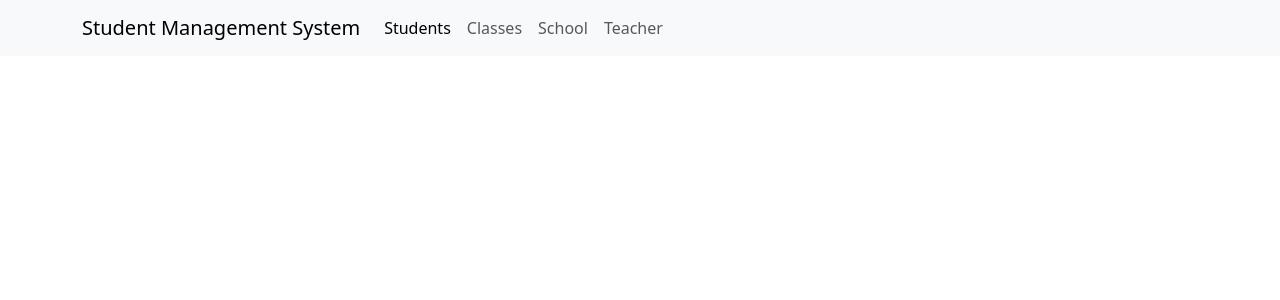
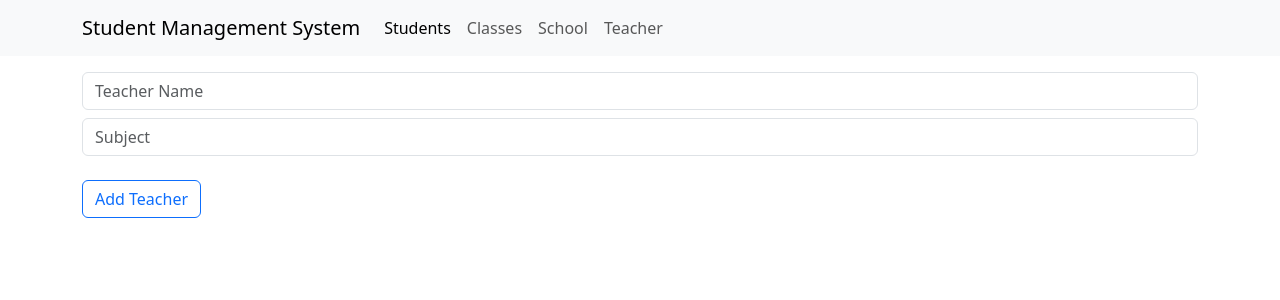
Before and after one commit to Sourabhpande532/edu-system, a React (Create React App) app in the folder client/: page /teacher-form in a window 1280 px wide. Shown: the top 300 px of the page. Built offline with nearby package versions, Linux system fonts and the light colour scheme.

Commit message:
Feature-added: form + delete

```diff
--- a/client/src/App.js
+++ b/client/src/App.js
@@ -9,6 +9,7 @@ import { StudentDetails } from "./components/student-details/StudentDetails";
 import { ClassView } from "./components/class-view/ClassView";
 import { SchoolView } from "./components/school-view/SchoolView";
 import TeacherView from "./features/teacher/TeacherView";
+import TeacherForm from "./components/teacher-form/TeacherForm";
 
 function App() {
   return (
@@ -22,7 +23,8 @@ function App() {
           <Route path='/details/:id' element={<StudentDetails />} />
           <Route path='/class' element={<ClassView />} />
           <Route path='/school' element={<SchoolView />} />
-          <Route path="/teacher" element={<TeacherView/>}/>
+          <Route path='/teacher' element={<TeacherView />} />
+          <Route path='/teacher-form' element={<TeacherForm />} />
         </Routes>
         <ToastContainer position='top-right' />
       </BrowserRouter>
--- a/client/src/components/teacher-form/TeacherForm.jsx
+++ b/client/src/components/teacher-form/TeacherForm.jsx
@@ -1 +1,42 @@
-const { useDispatch } = require("react-redux");
+import { useState } from "react";
+import { useDispatch } from "react-redux";
+import { addTeacherAsync } from "../../features/teacher/teacherSlice";
+import { toast } from "react-toastify";
+
+const TeacherForm = () => {
+  const dispatch = useDispatch();
+
+  const [name, setName] = useState("");
+  const [subject, setSubject] = useState("");
+
+  const handleSubmit = (e) => {
+    e.preventDefault();
+
+    dispatch(addTeacherAsync({ name, subject }));
+    toast.success("Teacher Added.");
+
+    setName("");
+    setSubject("");
+  };
+
+  return (
+    <form className='container py-3' onSubmit={handleSubmit}>
+      <input
+        placeholder='Teacher Name'
+        className='form-control mb-2'
+        value={name}
+        onChange={(e) => setName(e.target.value)}
+      />
+      <input
+        placeholder='Subject'
+        className='form-control mb-2'
+        value={subject}
+        onChange={(e) => setSubject(e.target.value)}
+      />
+
+      <button className='btn btn-outline-primary mt-3'>Add Teacher</button>
+    </form>
+  );
+};
+
+export default TeacherForm;
--- a/client/src/features/teacher/TeacherView.jsx
+++ b/client/src/features/teacher/TeacherView.jsx
@@ -1,21 +1,22 @@
 import { useEffect } from "react";
-import { fetchTeachers } from "./teacherSlice";
+import { deleteTeacherAsync, fetchTeachers } from "./teacherSlice";
 import { useSelector, useDispatch } from "react-redux";
+import { Link } from "react-router-dom";
 
 const TeacherView = () => {
   const dispatch = useDispatch();
   const teacher = useSelector((state) => state.teachers.teachers);
-
-  console.log(teacher);
   useEffect(() => {
     dispatch(fetchTeachers());
-  }, [dispatch, teacher.lenght]);
+  }, [dispatch, teacher.length]);
 
   return (
     <div className='container py-3'>
       <div className='d-flex justify-content-between gap-3'>
         <h2>Teacher view</h2>
-        <button className='btn btn-outline-success'>Add Teacher</button>
+        <Link className='btn btn-outline-success' to='/teacher-form'>
+          Add Teacher
+        </Link>
       </div>
       <ul className='list-group list-group-flush'>
         {teacher.map((t) => (
@@ -23,7 +24,11 @@ const TeacherView = () => {
             className='list-group-item d-flex justify-content-between'
             key={t._id}>
             {t.name} - {t.subject}
-            <button className='btn btn-outline-warning'>Delete</button>
+            <button
+              className='btn btn-outline-warning'
+              onClick={() => dispatch(deleteTeacherAsync(t._id))}>
+              Delete
+            </button>
           </li>
         ))}
       </ul>
--- a/client/src/features/teacher/teacherSlice.js
+++ b/client/src/features/teacher/teacherSlice.js
@@ -7,6 +7,24 @@ export const fetchTeachers = createAsyncThunk("teachers/fetch", async () => {
   return res.data;
 });
 
+// Add
+export const addTeacherAsync = createAsyncThunk(
+  "teachers/add",
+  async (teacher) => {
+    const res = await axios.post(`${API_URL}/teachers`, teacher);
+    return res.data;
+  },
+);
+
+// Delete
+export const deleteTeacherAsync = createAsyncThunk(
+  "teachers/delete",
+  async (id) => {
+    await axios.delete(`${API_URL}/teachers/${id}`);
+    return id;
+  },
+);
+
 const teacherSlice = createSlice({
   name: "teacher",
   initialState: {
@@ -15,9 +33,16 @@ const teacherSlice = createSlice({
   },
   reducers: {},
   extraReducers: (builder) => {
-    builder.addCase(fetchTeachers.fulfilled, (state, action) => {
-      state.teachers = action.payload;
-    });
+    builder
+      .addCase(fetchTeachers.fulfilled, (state, action) => {
+        state.teachers = action.payload;
+      })
+      .addCase(addTeacherAsync.fulfilled, (state, action) => {
+        state.teachers.push(action.payload);
+      })
+      .addCase(deleteTeacherAsync.fulfilled, (state, action) => {
+        state.teachers = state.teachers.filter((t) => t._id !== action.payload);
+      });
   },
 });
 
```
